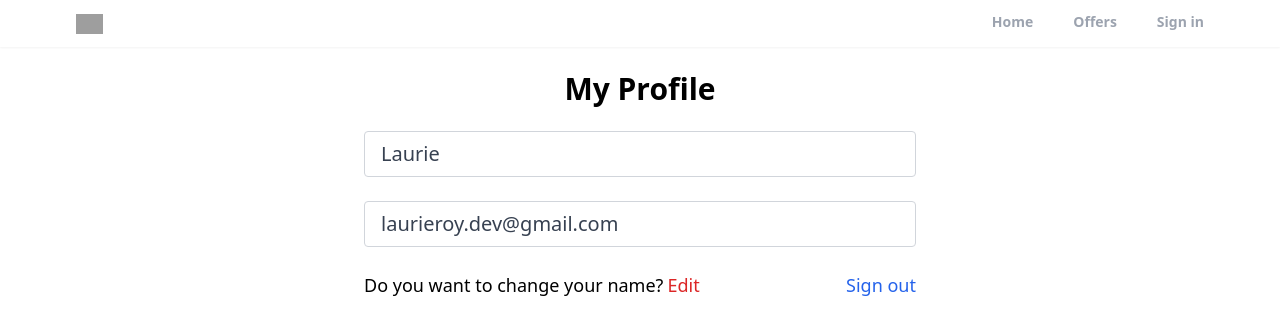
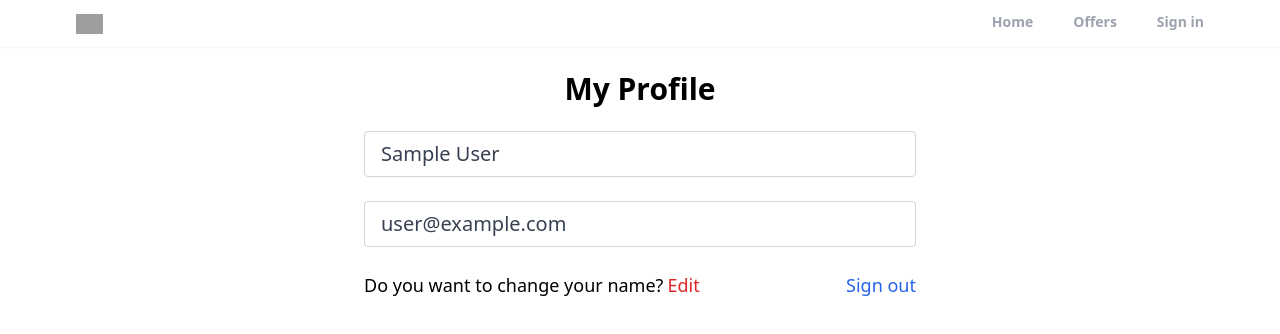
Before and after one commit to laurieroy/react-realtor.com-clone, a React (Create React App) app: page /profile in a window 1280 px wide. Shown: the top 334 px of the page. Built offline with nearby package versions, Linux system fonts and the light colour scheme; no server answers; sample sign-in values are in the browser's storage; grey boxes are pictures that could not be loaded.

Commit message:
Create custom hook, private route for profile, add logout

```diff
--- a/src/App.js
+++ b/src/App.js
@@ -7,6 +7,7 @@
 import Header from "./components/Header";
 import Home from "./pages/Home";
 import Offers from "./pages/Offers";
+import PrivateRoute from "./components/PrivateRoute";
 import Profile from "./pages/Profile";
 import Signin from "./pages/Signin";
 import Signup from "./pages/Signup";
@@ -18,7 +19,9 @@
         <Header />
         <Routes>
           <Route path="/" element={<Home />} />
-          <Route path="/profile" element={<Profile />} />
+          <Route path="/profile" element={<PrivateRoute />}>
+            <Route path="/profile" element={<Profile />} />
+          </Route>
           <Route path="/sign-in" element={<Signin />} />
           <Route path="/sign-up" element={<Signup />} />
           <Route path="/offers" element={<Offers />} />
--- /dev/null
+++ b/src/components/PrivateRoute.jsx
@@ -0,0 +1,11 @@
+import { Outlet, Navigate } from "react-router";
+import { useAuthStatus } from "../hooks/useAuthStatus";
+
+export default function PrivateRoute() {
+  const { loggedIn, checkingStatus } = useAuthStatus();
+
+  if (checkingStatus) {
+    return <h3>Loading...</h3>;
+  }
+  return loggedIn ? <Outlet /> : <Navigate to="/sign-in" />;
+}
--- /dev/null
+++ b/src/hooks/useAuthStatus.js
@@ -0,0 +1,20 @@
+import { useEffect, useState } from "react";
+import { getAuth, onAuthStateChanged } from "firebase/auth";
+
+export function useAuthStatus() {
+  const [loggedIn, setLoggedIn] = useState(false);
+  const [checkingStatus, setCheckingStatus] = useState(true);
+
+  useEffect(() => {
+    const auth = getAuth();
+
+    onAuthStateChanged(auth, (user) => {
+      if (user) {
+        setLoggedIn(true);
+      }
+      setCheckingStatus(false);
+    });
+  }, []);
+
+  return { loggedIn, checkingStatus };
+}
--- a/src/pages/Profile.jsx
+++ b/src/pages/Profile.jsx
@@ -1,12 +1,21 @@
+import { getAuth } from "firebase/auth";
 import { useState } from "react";
+import { useNavigate } from "react-router";
 
 export default function Profile() {
+  const auth = getAuth();
   const [formData, setFormData] = useState({
-    name: "Laurie",
-    email: "laurieroy.dev@gmail.com",
+    name: auth.currentUser.displayName,
+    email: auth.currentUser.email,
   });
 
   const { name, email } = formData;
+  const navigate = useNavigate();
+
+  function onLogout() {
+    auth.signOut();
+    navigate("/");
+  }
 
   return (
     <>
@@ -40,7 +49,10 @@
                   Edit
                 </span>
               </p>
-              <p className="text-blue-600 hover:text-blue-800 transition duration-200 ease-in-out cursor-pointer">
+              <p
+                className="text-blue-600 hover:text-blue-800 transition duration-200 ease-in-out cursor-pointer"
+                onClick={onLogout}
+              >
                 Sign out
               </p>
             </div>
```
